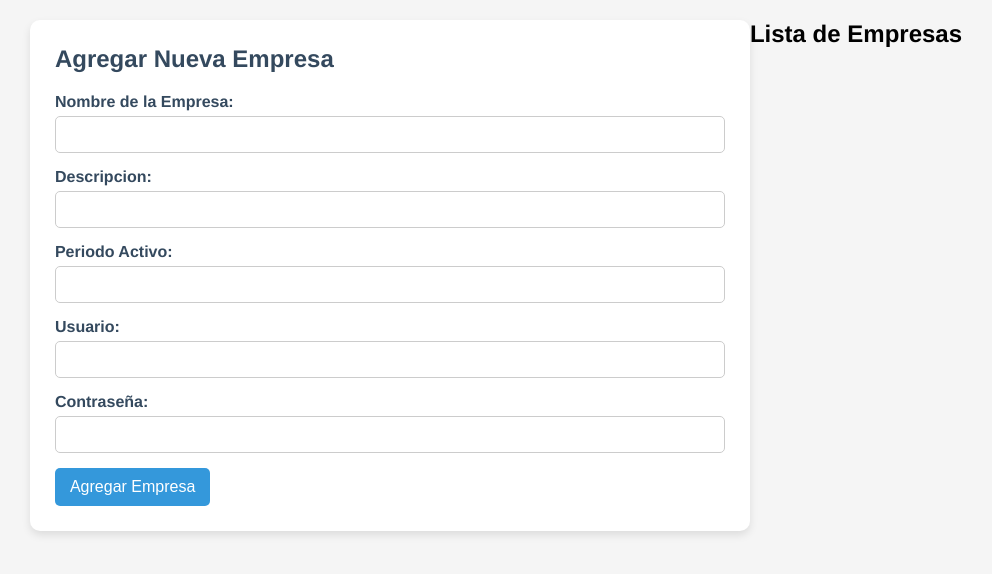
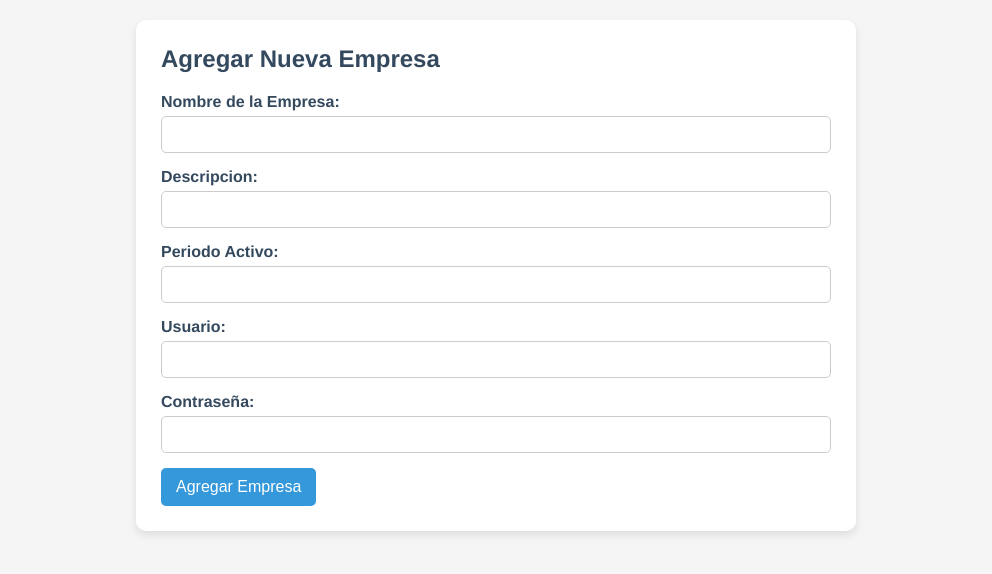
Before and after one commit to MartinCantillo/Web-Delka, a Flask app: page /admin-empresa in a window 1280 px wide. Shown: the part 178-752 px from the top of the page, without its empty margins (144-1136 px from the left). Run offline with Flask 3, Linux system fonts and the light colour scheme; data that the repository does not hold is empty.

Commit message:
Fixed names

```diff
--- a/config/templates/admin-empresa.html
+++ b/config/templates/admin-empresa.html
@@ -52,12 +52,6 @@
             </form>
         </section>
 
-        <section class="empresa-list-section">
-            <h2>Lista de Empresas</h2>
-            <ul id="empresa-list" class="empresa-list">
-                <!-- Lista de empresas se generará aquí dinámicamente -->
-            </ul>
-        </section>
     </main>
 
     <script src="static/js/admin_empresa.js"></script>
```
